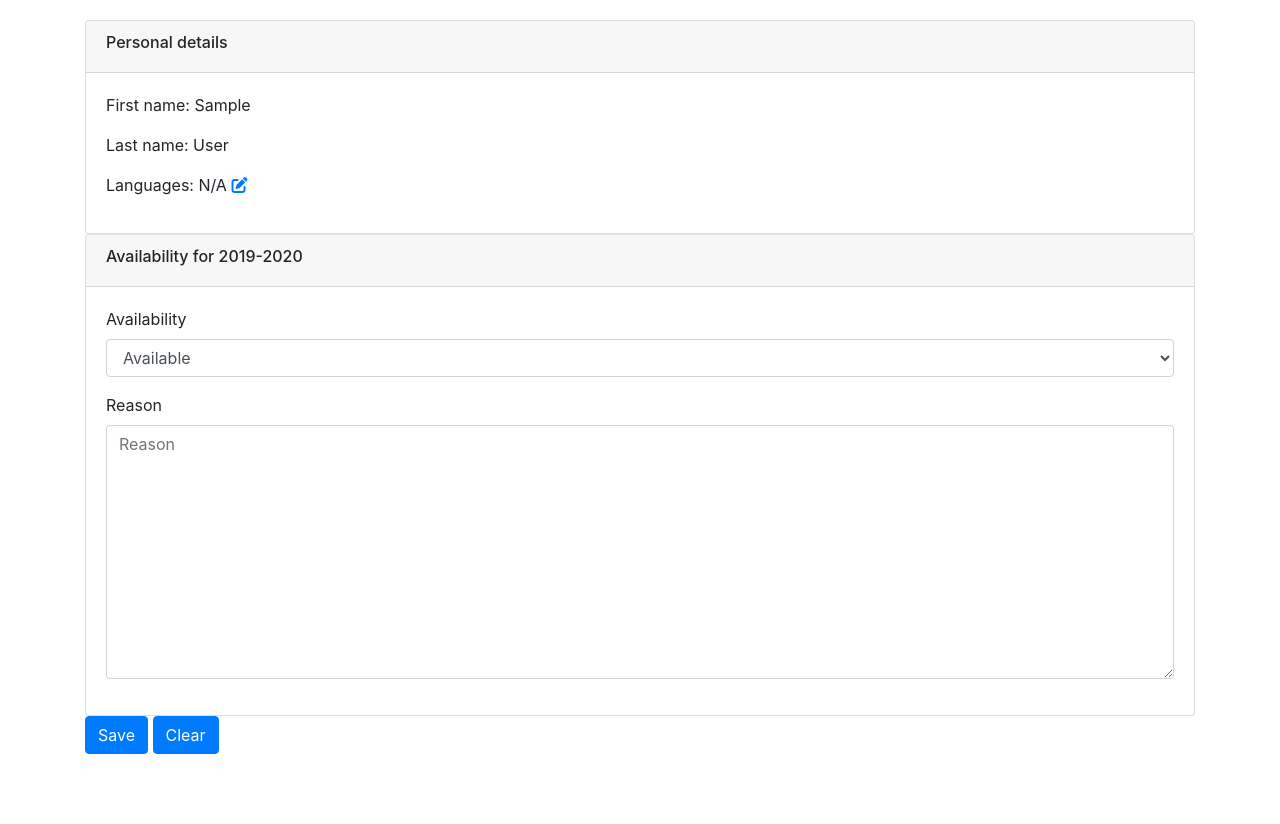
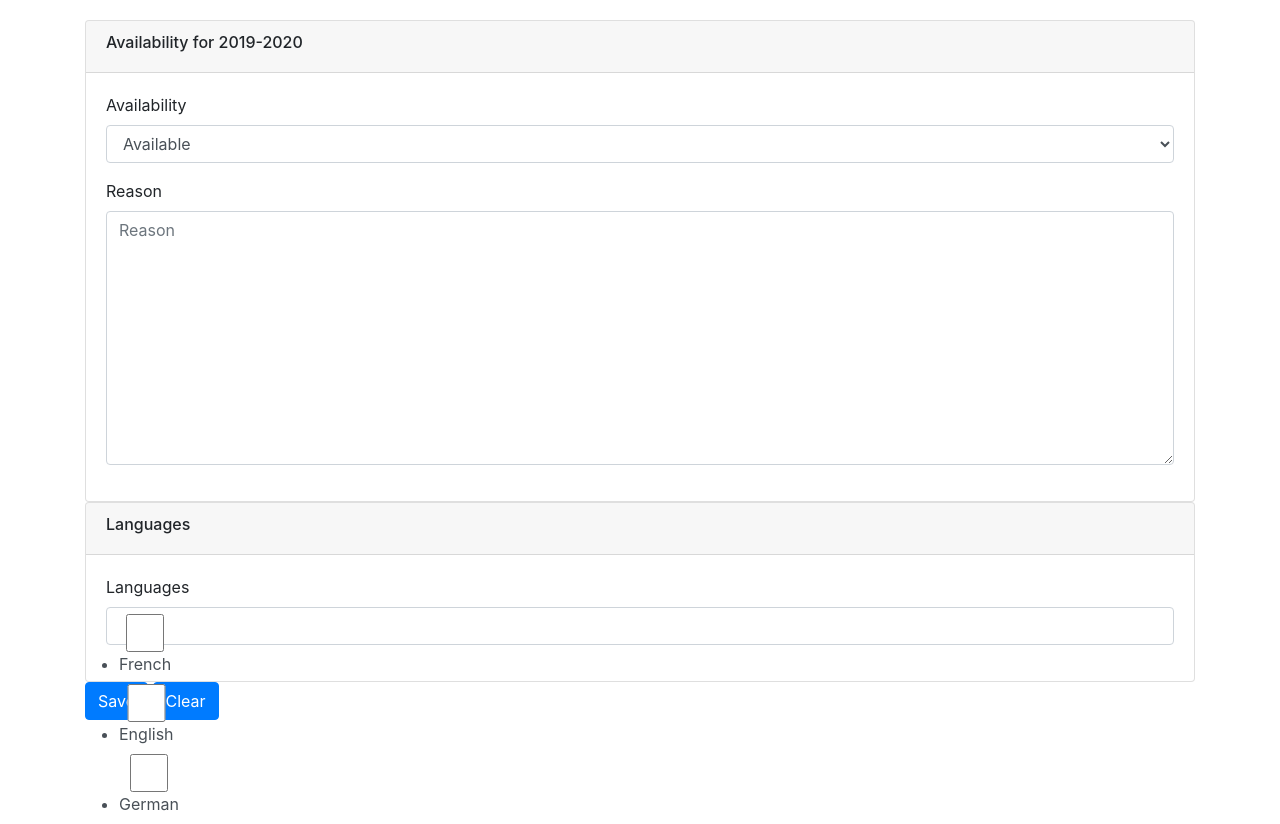
Before and after one commit to epfl-sti/teachingpools, a Django app: page /profile/ in a window 1280 px wide. Shown: the part 56-880 px from the top of the page. Before the commit the page ends 810 px from the top, so only its background shows below. Run offline with Django 3.2, Linux system fonts and the light colour scheme; the visitor is signed in with stand-in values (Sample User, id 1); data comes from the database, SQL or seed files in the repository; data that the repository does not hold is empty; some libraries are stand-ins or nearby versions.

Commit message:
added form to update languages

```diff
--- a/teaching_pool_project/web/forms.py
+++ b/teaching_pool_project/web/forms.py
@@ -57,3 +57,25 @@
         if availability == "unavailable" and not reason:
             msg = 'A reason should be provided when you say you will be unavailable.'
             self.add_error('reason', msg)
+
+
+class LanguagesForm(forms.Form):
+    OPTIONS = (
+        ('f', 'French'),
+        ('e', 'English'),
+        ('g', 'German')
+    )
+    languages = forms.MultipleChoiceField(
+        widget=forms.CheckboxSelectMultiple, choices=OPTIONS)
+
+    def clean(self):
+        cleaned_data = super().clean()
+        possible_choices = [item[0] for item in self.fields['languages'].choices]
+        if 'languages' in cleaned_data:
+            for language in cleaned_data['languages']:
+                if language not in possible_choices:
+                    self.add_error(
+                        'languages', 'The value provided is not part of the available choices.')
+        else:
+            self.add_error(
+                'languages', "You should be able to teach at least in one language")
--- a/teaching_pool_project/web/templates/web/profile.html
+++ b/teaching_pool_project/web/templates/web/profile.html
@@ -2,25 +2,22 @@
 {% load bootstrap4 %}
 
 {% block maincontent %}
-<div class="card">
-    <div class="card-header">
-    <h6>Personal details<h6>
-    </div>
-    <div class="card-body">
-    <p>First name: {{ request.user.first_name }}</p>
-    <p>Last name: {{ request.user.last_name }}</p>
-    <p>Languages: {% if languages %}{{ languages|join:", " }}{% else %}N/A{% endif %} <a href="#"><i class="fas fa-edit"></i></a></p>
-    </div>
-</div>
-
 <form action="{% url "web:update_my_profile" %}" method="post" class="form">
-{% csrf_token %}
+    {% csrf_token %}
     <div class="card">
         <div class="card-header">
             <h6>Availability for {{ year }}<h6>
         </div>
         <div class="card-body">
             {% bootstrap_form form=availability_form %}
+        </div>
+    </div>
+    <div class="card">
+        <div class="card-header">
+            <h6>Languages<h6>
+        </div>
+        <div class="card-body">
+            {% bootstrap_form form=languages_form layout='inline'%}
         </div>
     </div>
     <div>
--- a/teaching_pool_project/web/views.py
+++ b/teaching_pool_project/web/views.py
@@ -319,6 +319,7 @@
 def update_my_profile(request):
     year = settings.APP_CURRENT_YEAR
 
+    # Working with the availabilities
     availability, availability_created = Availability.objects.get_or_create(
         person=request.user, year=year)
     if availability_created:
@@ -327,22 +328,41 @@
     availability_form = AvailabilityForm(
         request.POST or None, instance=availability)
 
+    # Working with the languages
+    languages_form = LanguagesForm(request.POST or None)
+    if not request.POST:
+        languages = list()
+        if request.user.canTeachInFrench:
+            languages.append("f")
+        if request.user.canTeachInEnglish:
+            languages.append("e")
+        languages_form = LanguagesForm(initial = {'languages': languages})
+
     if request.method == "POST":
+        complete_form_is_OK = True
+
         if availability_form.is_valid():
             availability_form.save(commit=False)
             availability.save()
+        else:
+            messages.error(request, "The availability section contains error. Please review them")
+            complete_form_is_OK = False
+
+        if languages_form.is_valid():
+            request.user.canTeachInFrench = 'f' in languages_form.cleaned_data['languages']
+            request.user.canTeachInEnglish = 'e' in languages_form.cleaned_data['languages']
+            request.user.save()
+        else:
+            messages.error(request, "The languages section contains error. Please review them")
+            complete_form_is_OK = False
+
+        if complete_form_is_OK:
             messages.success(
-                request, "Your profile has been succesfully updated")
-
-    languages = list()
-    if request.user.canTeachInFrench:
-        languages.append("French")
-    if request.user.canTeachInEnglish:
-        languages.append("English")
+                request, "Your profile has been succesfully updated.")
 
     context = {
         'year': year,
-        'languages': languages,
         'availability_form': availability_form,
+        'languages_form': languages_form,
     }
     return render(request, 'web/profile.html', context)
```
